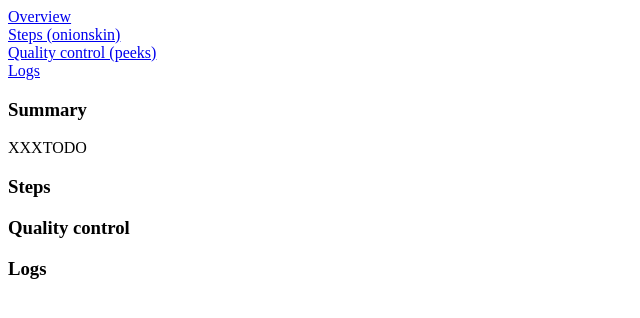
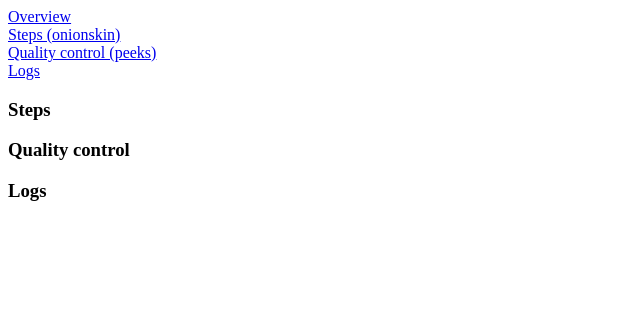
Before and after one commit to frankier/ctapdash, a Python web app: template templates/participant_overview.html in a window 1280 px wide. Shown: the top 318 px of the page, without its empty margins (0-640 px from the left). Run offline with Jinja, Linux system fonts and the light colour scheme; the template is opened without the code that fills it, so the values that code supplies are empty.

Commit message:
Remove empty summary section

```diff
--- a/templates/participant_overview.html
+++ b/templates/participant_overview.html
@@ -2,8 +2,6 @@
 
 {% block content %}
     <div class="m-4">
-        <h3 class="text-xl my-2 mt-4">Summary</h3>
-        XXXTODO
         <h3 class="text-xl my-2 mt-4">Steps</h3>
         <ul>
             {% for step_num, step in steps %}
```
